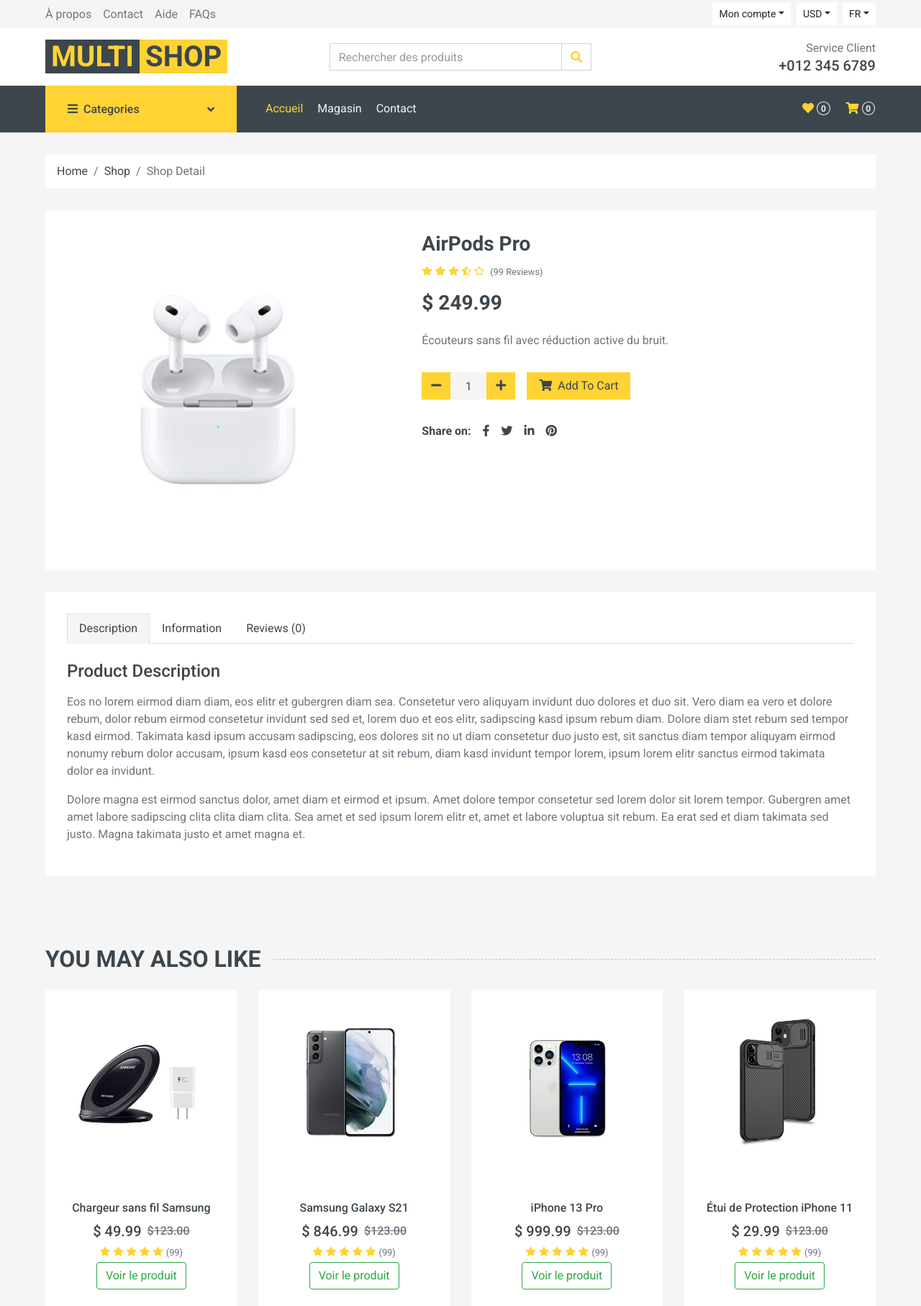
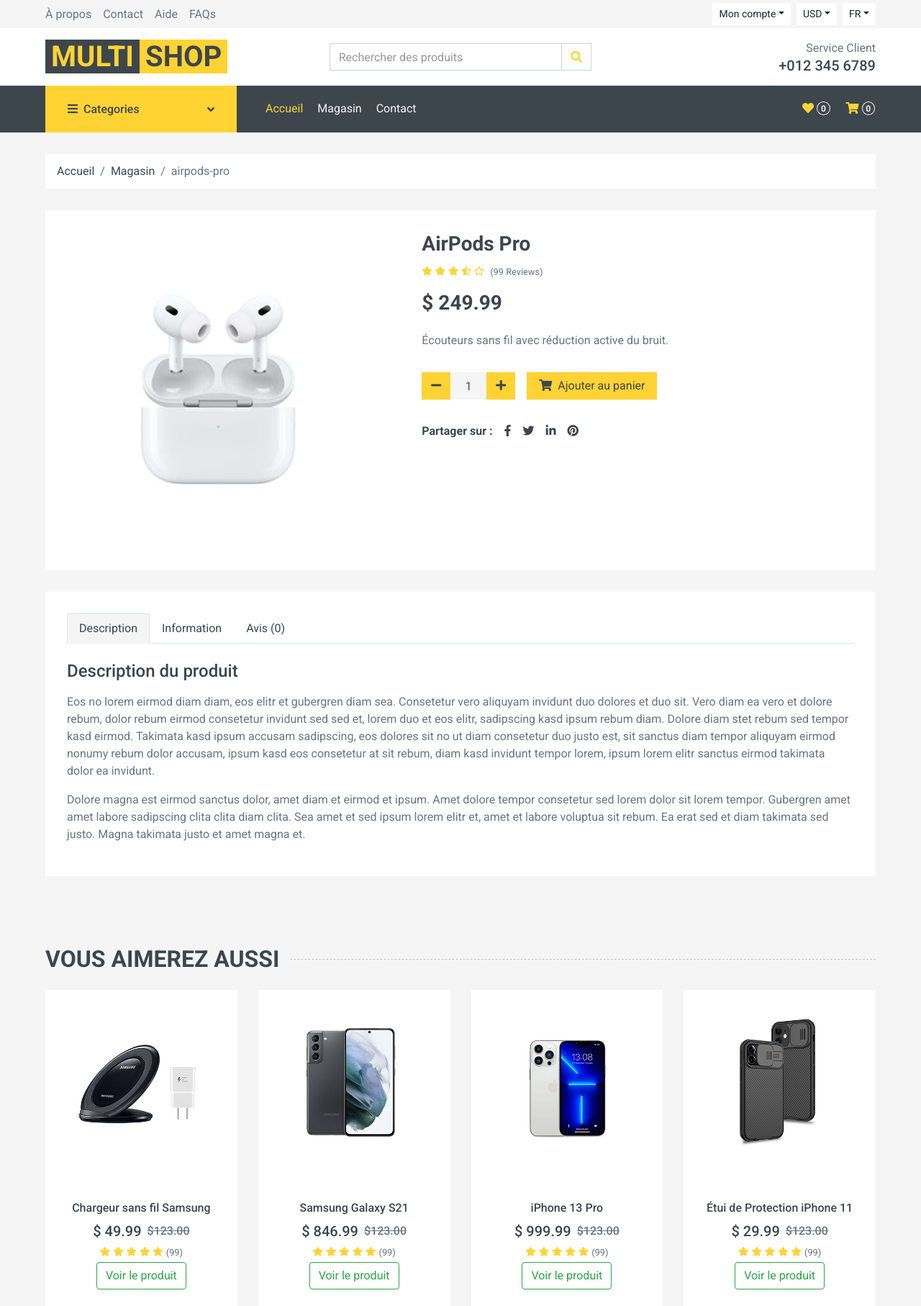
Before and after one commit to Lil-Code30/django-ecommerce, a Django app: page /product/airpods-pro in a window 1280 px wide. Shown: the top 1814 px of the page at 72% size. Run offline with Django 5.2, Linux system fonts and the light colour scheme; data comes from the database, SQL or seed files in the repository; some libraries are stand-ins or nearby versions.

Commit message:
Translating product_details.html infos to FR

```diff
--- a/templates/product_detail.html
+++ b/templates/product_detail.html
@@ -7,9 +7,9 @@
         <div class="row px-xl-5">
             <div class="col-12">
                 <nav class="breadcrumb bg-light mb-30">
-                    <a class="breadcrumb-item text-dark" href="#">Home</a>
-                    <a class="breadcrumb-item text-dark" href="#">Shop</a>
-                    <span class="breadcrumb-item active">Shop Detail</span>
+                    <a class="breadcrumb-item text-dark" href="#">Accueil</a>
+                    <a class="breadcrumb-item text-dark" href="#">Magasin</a>
+                    <span class="breadcrumb-item active">{{ product.slug}}</span>
                 </nav>
             </div>
         </div>
@@ -53,11 +53,10 @@
                                 </button>
                             </div>
                         </div>
-                        <button class="btn btn-primary px-3"><i class="fa fa-shopping-cart mr-1"></i> Add To
-                            Cart</button>
+                        <button class="btn btn-primary px-3"><i class="fa fa-shopping-cart mr-1"></i> Ajouter au panier </button>
                     </div>
                     <div class="d-flex pt-2">
-                        <strong class="text-dark mr-2">Share on:</strong>
+                        <strong class="text-dark mr-2">Partager sur :</strong>
                         <div class="d-inline-flex">
                             <a class="text-dark px-2" href="">
                                 <i class="fab fa-facebook-f"></i>
@@ -82,16 +81,16 @@
                     <div class="nav nav-tabs mb-4">
                         <a class="nav-item nav-link text-dark active" data-toggle="tab" href="#tab-pane-1">Description</a>
                         <a class="nav-item nav-link text-dark" data-toggle="tab" href="#tab-pane-2">Information</a>
-                        <a class="nav-item nav-link text-dark" data-toggle="tab" href="#tab-pane-3">Reviews (0)</a>
+                        <a class="nav-item nav-link text-dark" data-toggle="tab" href="#tab-pane-3">Avis (0)</a>
                     </div>
                     <div class="tab-content">
                         <div class="tab-pane fade show active" id="tab-pane-1">
-                            <h4 class="mb-3">Product Description</h4>
+                            <h4 class="mb-3">Description du produit</h4>
                             <p>Eos no lorem eirmod diam diam, eos elitr et gubergren diam sea. Consetetur vero aliquyam invidunt duo dolores et duo sit. Vero diam ea vero et dolore rebum, dolor rebum eirmod consetetur invidunt sed sed et, lorem duo et eos elitr, sadipscing kasd ipsum rebum diam. Dolore diam stet rebum sed tempor kasd eirmod. Takimata kasd ipsum accusam sadipscing, eos dolores sit no ut diam consetetur duo justo est, sit sanctus diam tempor aliquyam eirmod nonumy rebum dolor accusam, ipsum kasd eos consetetur at sit rebum, diam kasd invidunt tempor lorem, ipsum lorem elitr sanctus eirmod takimata dolor ea invidunt.</p>
                             <p>Dolore magna est eirmod sanctus dolor, amet diam et eirmod et ipsum. Amet dolore tempor consetetur sed lorem dolor sit lorem tempor. Gubergren amet amet labore sadipscing clita clita diam clita. Sea amet et sed ipsum lorem elitr et, amet et labore voluptua sit rebum. Ea erat sed et diam takimata sed justo. Magna takimata justo et amet magna et.</p>
                         </div>
                         <div class="tab-pane fade" id="tab-pane-2">
-                            <h4 class="mb-3">Additional Information</h4>
+                            <h4 class="mb-3">Informations complémentaires</h4>
                             <p>Eos no lorem eirmod diam diam, eos elitr et gubergren diam sea. Consetetur vero aliquyam invidunt duo dolores et duo sit. Vero diam ea vero et dolore rebum, dolor rebum eirmod consetetur invidunt sed sed et, lorem duo et eos elitr, sadipscing kasd ipsum rebum diam. Dolore diam stet rebum sed tempor kasd eirmod. Takimata kasd ipsum accusam sadipscing, eos dolores sit no ut diam consetetur duo justo est, sit sanctus diam tempor aliquyam eirmod nonumy rebum dolor accusam, ipsum kasd eos consetetur at sit rebum, diam kasd invidunt tempor lorem, ipsum lorem elitr sanctus eirmod takimata dolor ea invidunt.</p>
                             <div class="row">
                                 <div class="col-md-6">
@@ -131,7 +130,7 @@
                         <div class="tab-pane fade" id="tab-pane-3">
                             <div class="row">
                                 <div class="col-md-6">
-                                    <h4 class="mb-4">1 review for "Product Name"</h4>
+                                    <h4 class="mb-4">1 avis pour {{ product.name}} </h4>
                                     <div class="media mb-4">
                                         <img src="img/user.jpg" alt="Image" class="img-fluid mr-3 mt-1" style="width: 45px;">
                                         <div class="media-body">
@@ -148,10 +147,10 @@
                                     </div>
                                 </div>
                                 <div class="col-md-6">
-                                    <h4 class="mb-4">Leave a review</h4>
-                                    <small>Your email address will not be published. Required fields are marked *</small>
+                                    <h4 class="mb-4">Laisser un avis</h4>
+                                    <small>Votre adresse e-mail ne sera pas publiée. Les champs obligatoires sont indiqués*</small>
                                     <div class="d-flex my-3">
-                                        <p class="mb-0 mr-2">Your Rating * :</p>
+                                        <p class="mb-0 mr-2">Ton avis * :</p>
                                         <div class="text-primary">
                                             <i class="far fa-star"></i>
                                             <i class="far fa-star"></i>
@@ -162,15 +161,15 @@
                                     </div>
                                     <form>
                                         <div class="form-group">
-                                            <label for="message">Your Review *</label>
+                                            <label for="message">Avis *</label>
                                             <textarea id="message" cols="30" rows="5" class="form-control"></textarea>
                                         </div>
                                         <div class="form-group">
-                                            <label for="name">Your Name *</label>
+                                            <label for="name">Nom *</label>
                                             <input type="text" class="form-control" id="name">
                                         </div>
                                         <div class="form-group">
-                                            <label for="email">Your Email *</label>
+                                            <label for="email"> Email *</label>
                                             <input type="email" class="form-control" id="email">
                                         </div>
                                         <div class="form-group mb-0">
@@ -190,7 +189,7 @@
 
     <!-- Products Start -->
     <div class="container-fluid py-5">
-        <h2 class="section-title position-relative text-uppercase mx-xl-5 mb-4"><span class="bg-secondary pr-3">You May Also Like</span></h2>
+        <h2 class="section-title position-relative text-uppercase mx-xl-5 mb-4"><span class="bg-secondary pr-3">Vous aimerez aussi</span></h2>
         <div class="row px-xl-5">
             <div class="col">
                 <div class="owl-carousel related-carousel">
@@ -230,4 +229,4 @@
     <!-- Products End -->
 
 
-    {% endblock%}
+{% endblock%}
```
